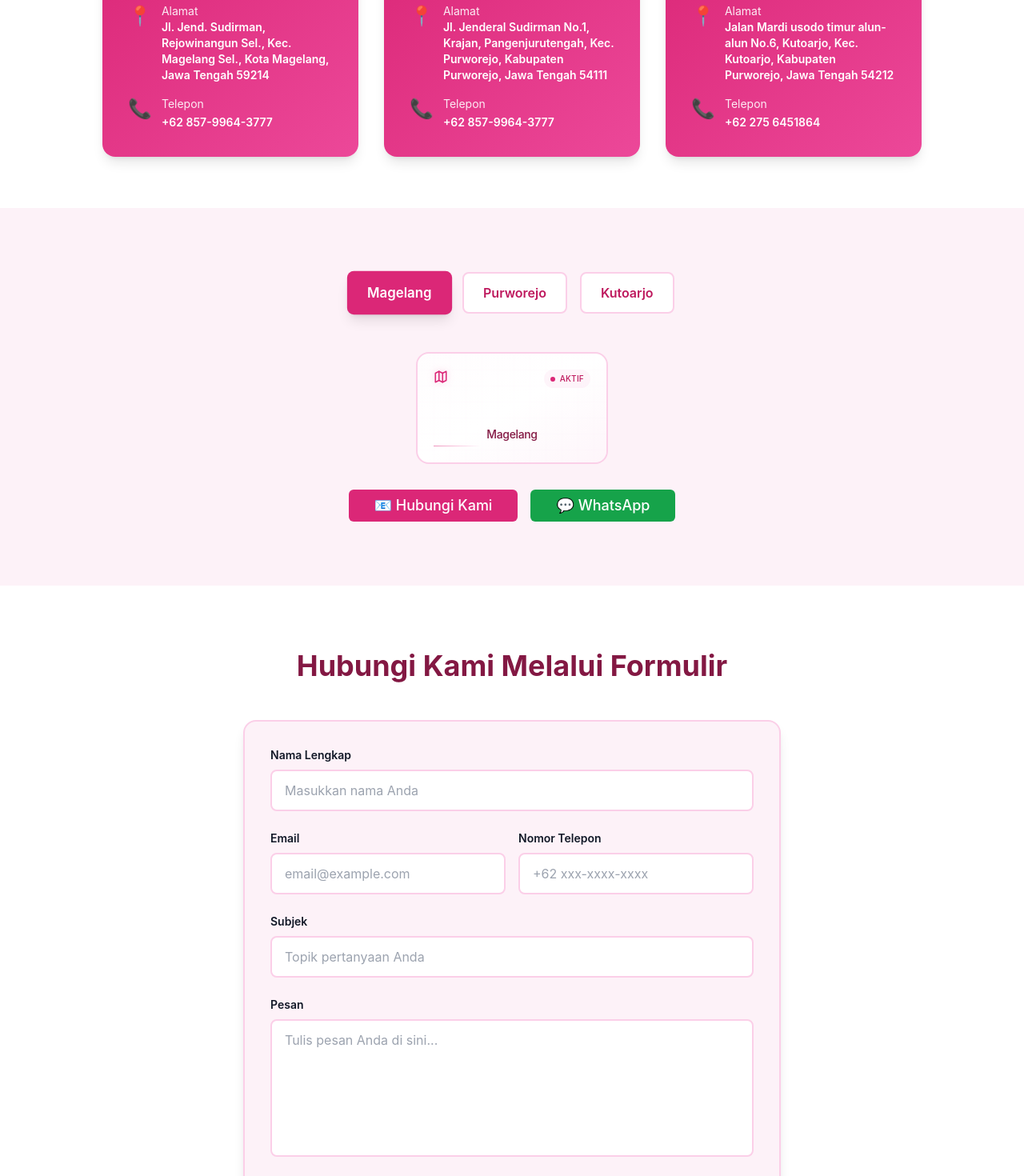
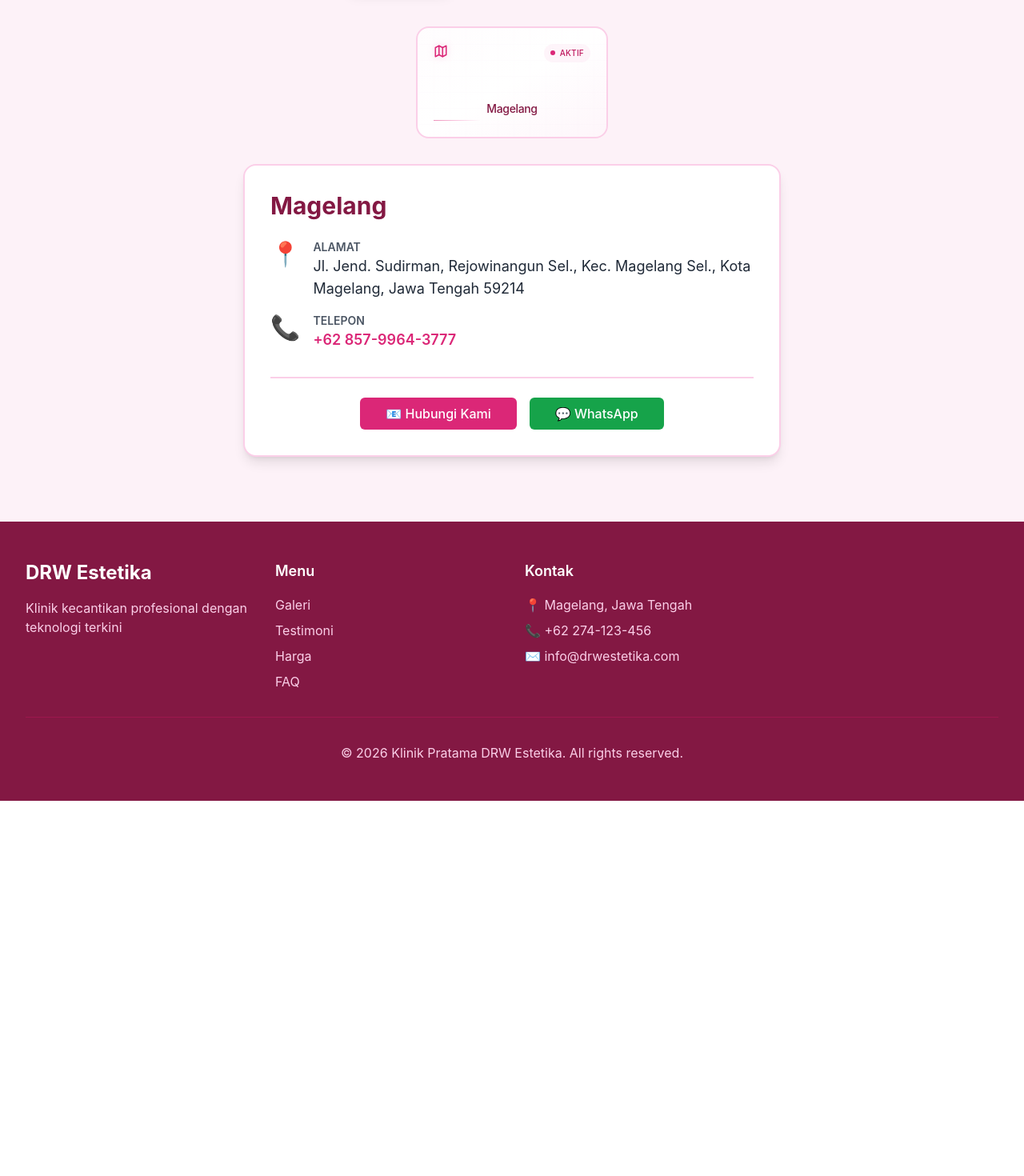
Before and after one commit to multimediadrw/KlinikPratamadrwestetika, a Next.js app: page /kontak in a window 1280 px wide. Shown: the part 480-1950 px from the top of the page at 80% size. After the commit the page ends 1481 px from the top, so only its background shows below. Built offline with nearby package versions, Linux system fonts and the light colour scheme.

Commit message:
Remove contact info cards and contact form sections from kontak page

```diff
--- a/app/kontak/page.tsx
+++ b/app/kontak/page.tsx
@@ -52,11 +52,8 @@
         window.open(`https://wa.me/${location.teleponClean}`, '_blank');
       }
     } else {
-      // For hubungi kami, just close modal and scroll to form
+      // For hubungi kami, just close modal
       setShowContactModal(false);
-      setTimeout(() => {
-        document.getElementById('contact-form')?.scrollIntoView({ behavior: 'smooth' });
-      }, 100);
     }
   };
 
@@ -72,50 +69,9 @@
         </div>
       </section>
 
-      {/* Contact Info Section - 3 Cabang */}
-      <section className="py-16 bg-white">
-        <div className="container mx-auto px-4">
-          <div className="grid md:grid-cols-3 gap-8 max-w-5xl mx-auto">
-            {locations.map((location) => (
-              <div
-                key={location.id}
-                className="bg-gradient-to-br from-pink-600 to-pink-500 text-white rounded-2xl p-8 shadow-lg hover:shadow-xl transition-shadow"
-              >
-                <h3 className="text-2xl font-bold mb-6">{location.name}</h3>
-
-                <div className="space-y-4">
-                  {/* Alamat */}
-                  <div className="flex gap-3">
-                    <span className="text-2xl">📍</span>
-                    <div>
-                      <p className="text-sm opacity-90">Alamat</p>
-                      <p className="text-sm font-semibold">{location.alamat}</p>
-                    </div>
-                  </div>
-
-                  {/* Telepon */}
-                  <div className="flex gap-3">
-                    <span className="text-2xl">📞</span>
-                    <div>
-                      <p className="text-sm opacity-90">Telepon</p>
-                      <a
-                        href={`tel:${location.telepon.replace(/\s/g, '')}`}
-                        className="text-sm font-semibold hover:underline"
-                      >
-                        {location.telepon}
-                      </a>
-                    </div>
-                  </div>
-                </div>
-              </div>
-            ))}
-          </div>
-        </div>
-      </section>
-
       {/* Location Selector & Map Section */}
-      <section className="py-20 bg-pink-50">
-        <div className="container mx-auto px-4">
+      <section className="py-20 bg-pink-50 min-h-screen flex items-center">
+        <div className="container mx-auto px-4 w-full">
           <div className="max-w-4xl mx-auto">
             {/* Location Tabs */}
             <div className="flex justify-center gap-4 mb-12">
@@ -151,116 +107,53 @@
                   </button>
                 </div>
 
+                {/* Location Details */}
+                <div className="bg-white rounded-2xl p-8 shadow-lg border-2 border-pink-200 max-w-2xl mx-auto">
+                  <h3 className="text-3xl font-bold text-pink-900 mb-6">{selected.name}</h3>
+
+                  <div className="space-y-4 mb-8">
+                    {/* Alamat */}
+                    <div className="flex gap-4">
+                      <span className="text-3xl">📍</span>
+                      <div>
+                        <p className="text-sm font-semibold text-gray-600 uppercase">Alamat</p>
+                        <p className="text-lg text-gray-800">{selected.alamat}</p>
+                      </div>
+                    </div>
+
+                    {/* Telepon */}
+                    <div className="flex gap-4">
+                      <span className="text-3xl">📞</span>
+                      <div>
+                        <p className="text-sm font-semibold text-gray-600 uppercase">Telepon</p>
+                        <a
+                          href={`tel:${selected.telepon.replace(/\s/g, '')}`}
+                          className="text-lg text-pink-600 font-semibold hover:underline"
+                        >
+                          {selected.telepon}
+                        </a>
+                      </div>
+                    </div>
+                  </div>
+
                   {/* Action Buttons */}
-                <div className="flex justify-center gap-4">
+                  <div className="flex justify-center gap-4 pt-6 border-t-2 border-pink-200">
                     <Button
                       onClick={() => handleContactClick('hubungi')}
-                    className="bg-pink-600 hover:bg-pink-700 text-white px-8 py-3 text-lg"
+                      className="bg-pink-600 hover:bg-pink-700 text-white px-8 py-3 text-base"
                     >
                       📧 Hubungi Kami
                     </Button>
                     <Button
                       onClick={() => handleContactClick('whatsapp')}
-                    className="bg-green-600 hover:bg-green-700 text-white px-8 py-3 text-lg"
+                      className="bg-green-600 hover:bg-green-700 text-white px-8 py-3 text-base"
                     >
                       💬 WhatsApp
                     </Button>
                   </div>
                 </div>
+              </div>
             )}
-          </div>
-        </div>
-      </section>
-
-      {/* Contact Form Section */}
-      <section id="contact-form" className="py-20 bg-white">
-        <div className="container mx-auto px-4">
-          <h2 className="text-4xl font-bold text-center text-pink-900 mb-12">
-            Hubungi Kami Melalui Formulir
-          </h2>
-
-          <div className="max-w-2xl mx-auto bg-pink-50 rounded-2xl p-8 shadow-lg border-2 border-pink-200">
-            <form className="space-y-6">
-              <div>
-                <label htmlFor="name" className="block text-sm font-semibold text-gray-900 mb-2">
-                  Nama Lengkap
-                </label>
-                <input
-                  type="text"
-                  id="name"
-                  name="name"
-                  className="w-full px-4 py-3 border-2 border-pink-200 rounded-lg focus:ring-2 focus:ring-pink-600 focus:border-transparent outline-none"
-                  placeholder="Masukkan nama Anda"
-                  required
-                />
-              </div>
-
-              <div className="grid md:grid-cols-2 gap-4">
-                <div>
-                  <label htmlFor="email" className="block text-sm font-semibold text-gray-900 mb-2">
-                    Email
-                  </label>
-                  <input
-                    type="email"
-                    id="email"
-                    name="email"
-                    className="w-full px-4 py-3 border-2 border-pink-200 rounded-lg focus:ring-2 focus:ring-pink-600 focus:border-transparent outline-none"
-                    placeholder="email@example.com"
-                    required
-                  />
-                </div>
-
-                <div>
-                  <label htmlFor="phone" className="block text-sm font-semibold text-gray-900 mb-2">
-                    Nomor Telepon
-                  </label>
-                  <input
-                    type="tel"
-                    id="phone"
-                    name="phone"
-                    className="w-full px-4 py-3 border-2 border-pink-200 rounded-lg focus:ring-2 focus:ring-pink-600 focus:border-transparent outline-none"
-                    placeholder="+62 xxx-xxxx-xxxx"
-                    required
-                  />
-                </div>
-              </div>
-
-              <div>
-                <label htmlFor="subject" className="block text-sm font-semibold text-gray-900 mb-2">
-                  Subjek
-                </label>
-                <input
-                  type="text"
-                  id="subject"
-                  name="subject"
-                  className="w-full px-4 py-3 border-2 border-pink-200 rounded-lg focus:ring-2 focus:ring-pink-600 focus:border-transparent outline-none"
-                  placeholder="Topik pertanyaan Anda"
-                  required
-                />
-              </div>
-
-              <div>
-                <label htmlFor="message" className="block text-sm font-semibold text-gray-900 mb-2">
-                  Pesan
-                </label>
-                <textarea
-                  id="message"
-                  name="message"
-                  rows={6}
-                  className="w-full px-4 py-3 border-2 border-pink-200 rounded-lg focus:ring-2 focus:ring-pink-600 focus:border-transparent outline-none resize-none"
-                  placeholder="Tulis pesan Anda di sini..."
-                  required
-                />
-              </div>
-
-              <Button type="submit" className="w-full py-3 text-base font-semibold">
-                Kirim Pesan
-              </Button>
-            </form>
-
-            <p className="text-center text-sm text-gray-600 mt-6">
-              Kami akan merespon pesan Anda dalam waktu 24 jam
-            </p>
           </div>
         </div>
       </section>
```
Lines whose indentation alone changed are shown as unchanged.
